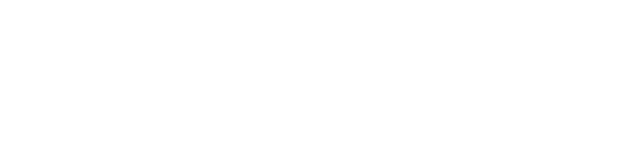
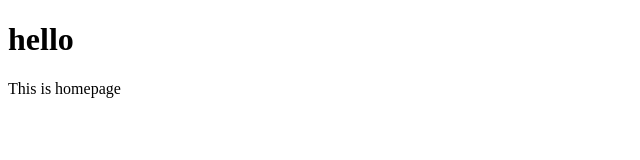
Before and after one commit to mj00116/app2, a plain HTML site: page index.html in a window 1280 px wide. Shown: the whole page, without its empty margins (0-640 px from the left). Drawn offline with Linux system fonts and the light colour scheme.

Commit message:
first commit

```diff
--- a/index.html
+++ b/index.html
@@ -6,6 +6,7 @@
     <title>Document</title>
 </head>
 <body>
-    <h1></h1>
+    <h1>hello</h1>
+    <p>This is homepage</p>
 </body>
 </html>
```
